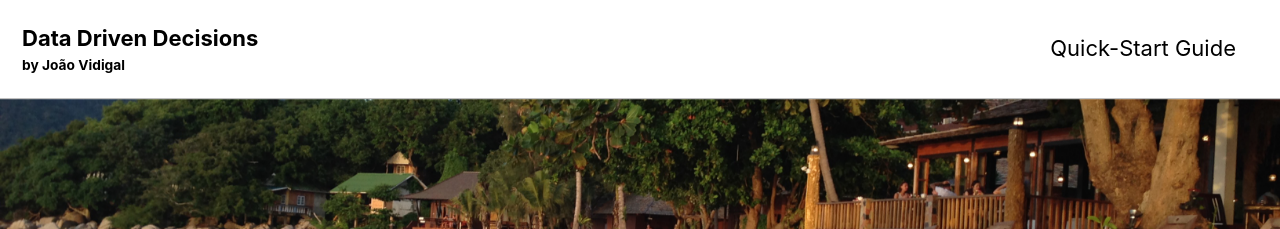
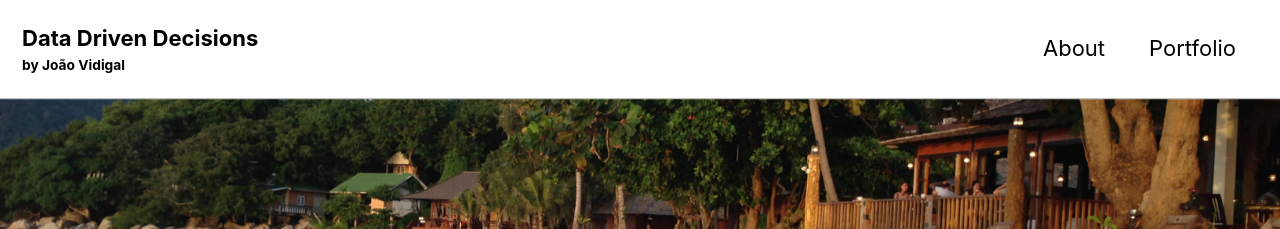
Before and after one commit to vidigaljoao/vidigaljoao.github.io, a Jekyll site: the page built from index.html, in a window 1280 px wide and 900 px high. Shown: the top 229 px of the window. Built offline with Jekyll 4.4.1, drawn with Linux system fonts in a browser that asks for light colours; cached includes are drawn as plain includes; nearby versions of some CDN libraries; the list of posts is cut into pages by our own code.

```diff
--- a/_data/navigation.yml
+++ b/_data/navigation.yml
@@ -1,7 +1,9 @@
 # main links
 main:
-  - title: "Quick-Start Guide"
-    url: https://mmistakes.github.io/minimal-mistakes/docs/quick-start-guide/
+  - title: "About"
+    url: /about/
+  - title: "Portfolio"
+    url: /portfolio/
   # - title: "About"
   #   url: https://mmistakes.github.io/minimal-mistakes/about/
   # - title: "Sample Posts"
```
Also changed, not shown: _pages/portfolio.md (+0 -11 lines).
